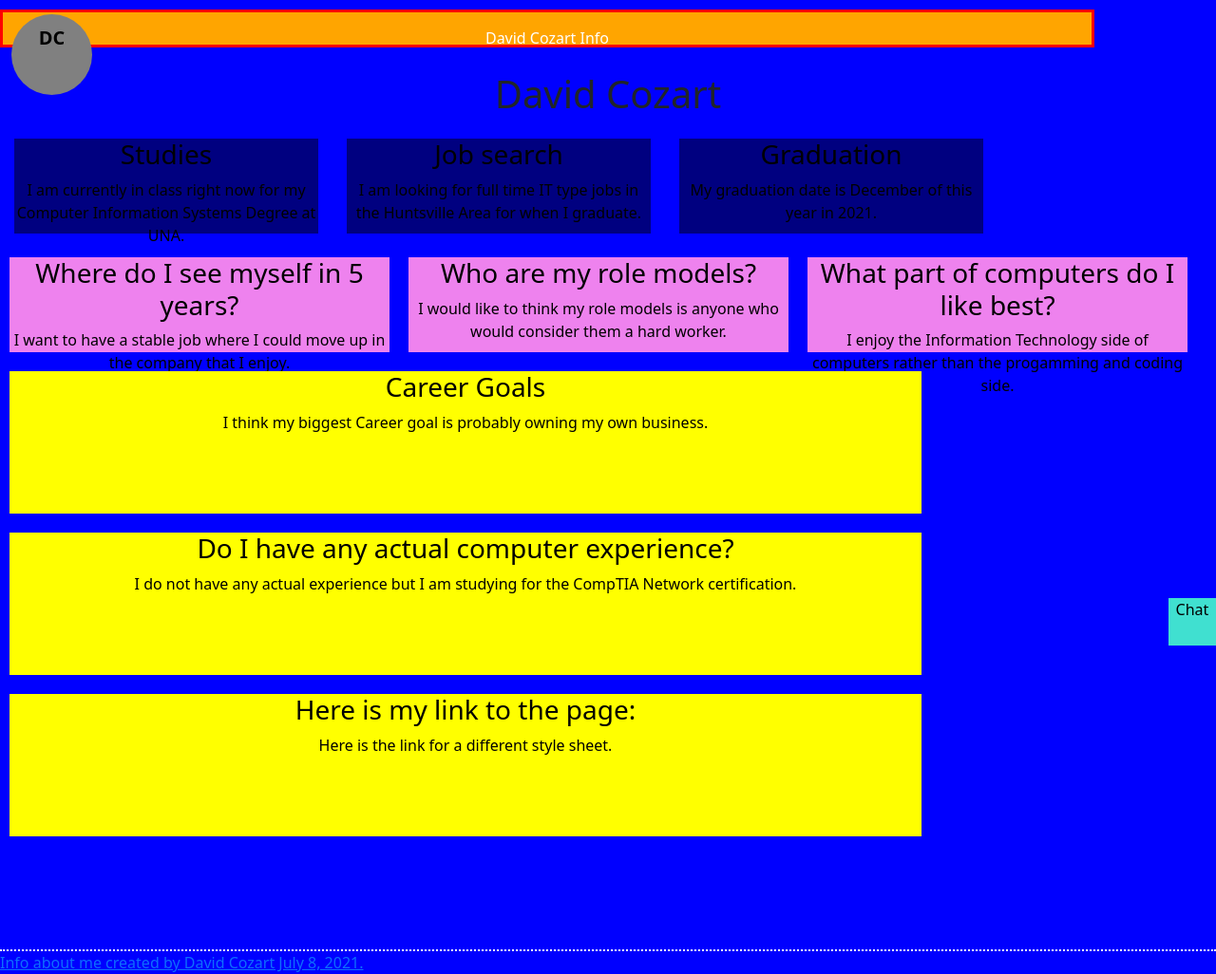
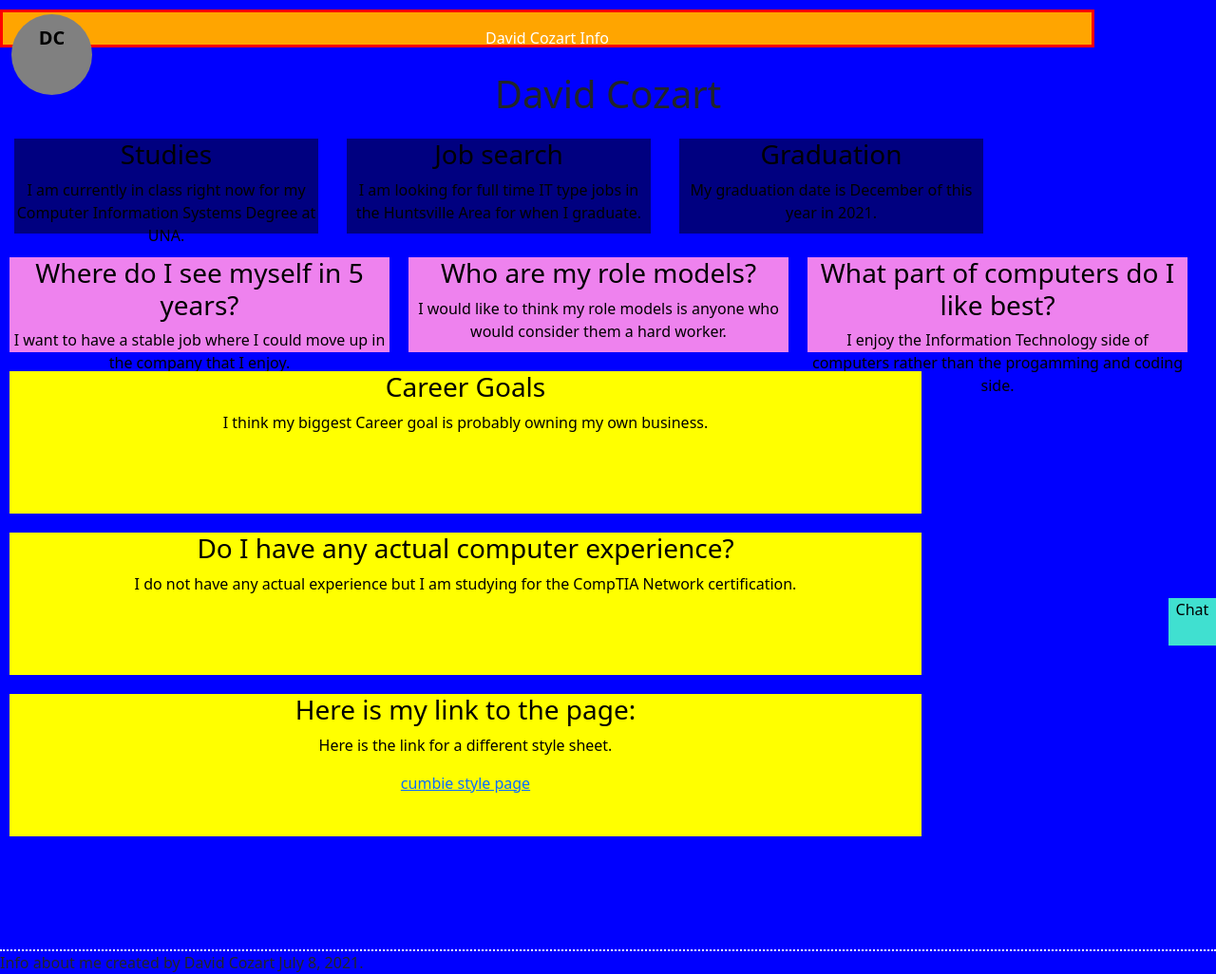
Before and after one commit to dcozartII/boxes-and-boxes, a plain HTML site: page index.html in a window 1280 px wide. Shown: the whole page at 95% size. Drawn offline with nearby package versions, Linux system fonts and the light colour scheme.

Commit message:
Update index.html

```diff
--- a/index.html
+++ b/index.html
@@ -55,7 +55,7 @@
       <div class="third-row">
         <h3>Here is my link to the page:</h3>
         <p>Here is the link for a different style sheet.</p>
-        <a href="https://dcozartii.github.io/boxes-and-boxes/pages/file.html/" cumbie style page</a>
+        <a href="https://dcozartii.github.io/boxes-and-boxes/pages/file.html/"> cumbie style page</a>
       </div>
     </div>
 
```
